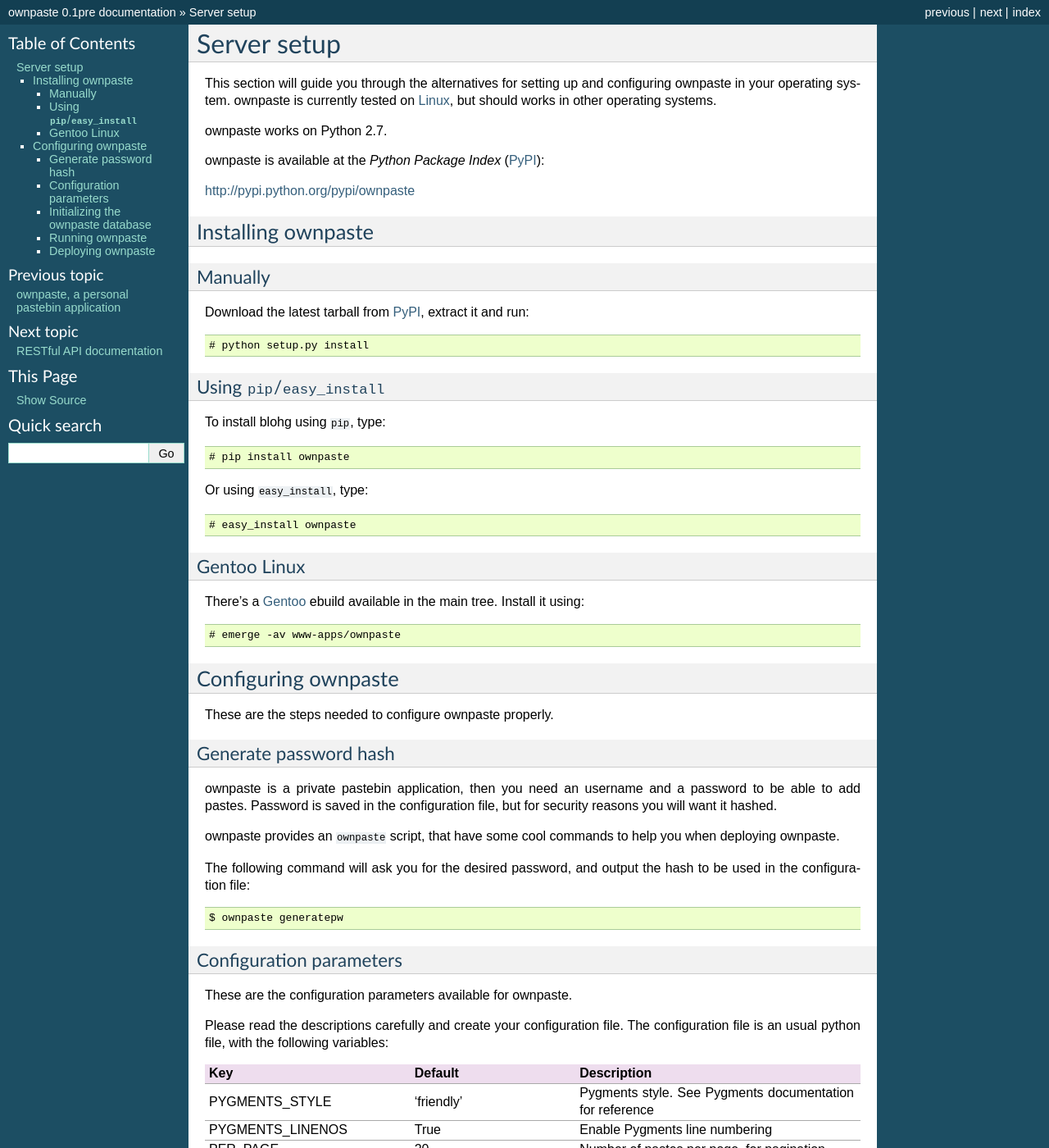
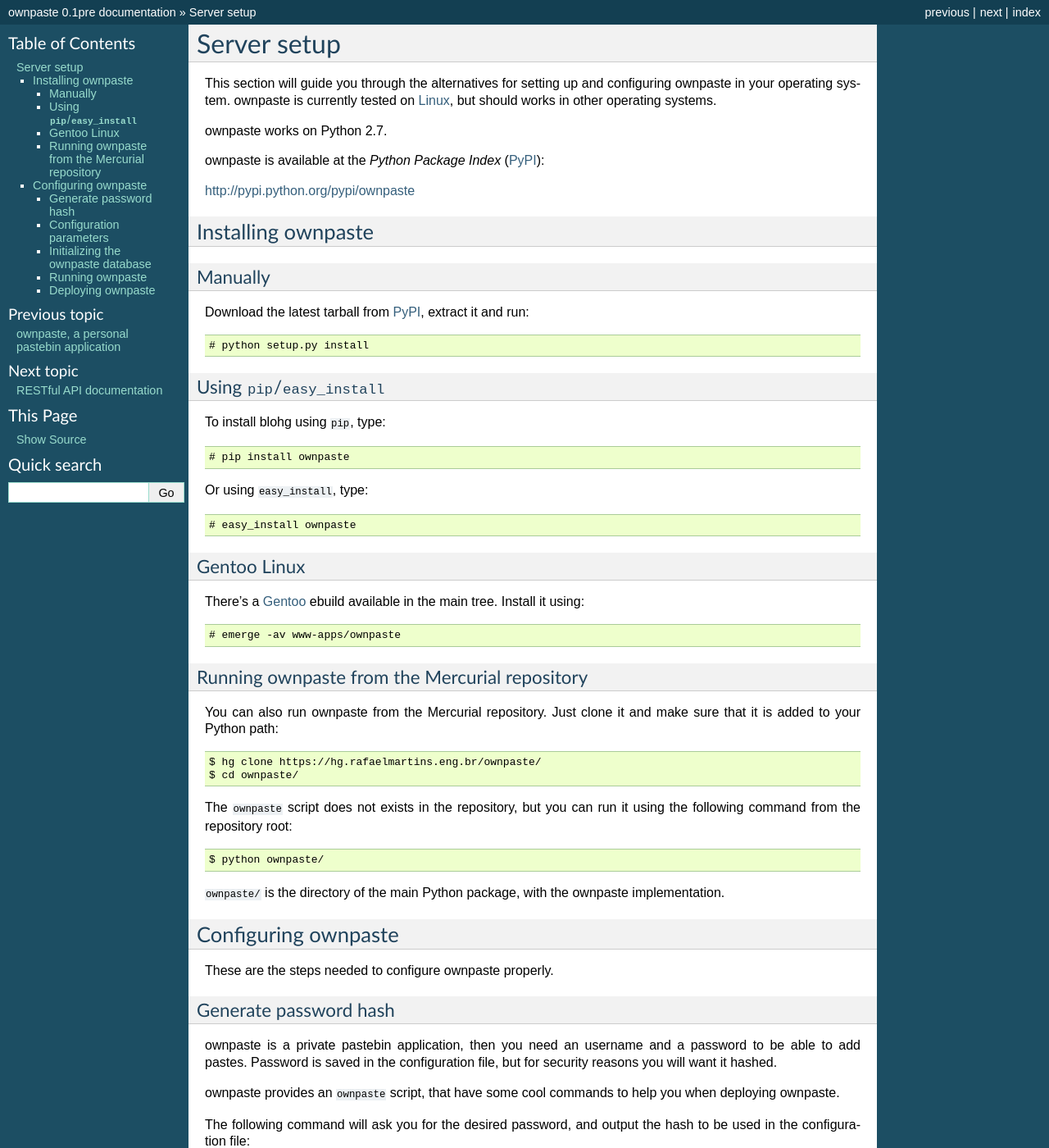
Before and after one commit to rafaelmartins/ownpaste, a Sphinx documentation site: the page built from docs/setup.rst, in a window 1280 px wide and 1400 px high. Shown: the whole window at 82% size. Built offline with Sphinx 7.4.7, drawn with Linux system fonts in a browser that asks for light colours.

Commit message:
added info about how to run ownpaste from the repo

```diff
--- a/docs/setup.rst
+++ b/docs/setup.rst
@@ -46,6 +46,24 @@
     # emerge -av www-apps/ownpaste
 
 .. _Gentoo: http://www.gentoo.org/
+
+
+Running ownpaste from the Mercurial repository
+~~~~~~~~~~~~~~~~~~~~~~~~~~~~~~~~~~~~~~~~~~~~~~
+
+You can also run ownpaste from the Mercurial repository. Just clone it and make
+sure that it is added to your Python path::
+
+    $ hg clone https://hg.rafaelmartins.eng.br/ownpaste/
+    $ cd ownpaste/
+
+The ``ownpaste`` script does not exists in the repository, but you can run it
+using the following command from the repository root::
+
+    $ python ownpaste/
+
+``ownpaste/`` is the directory of the main Python package, with the ownpaste
+implementation.
 
 
 Configuring ownpaste
```
